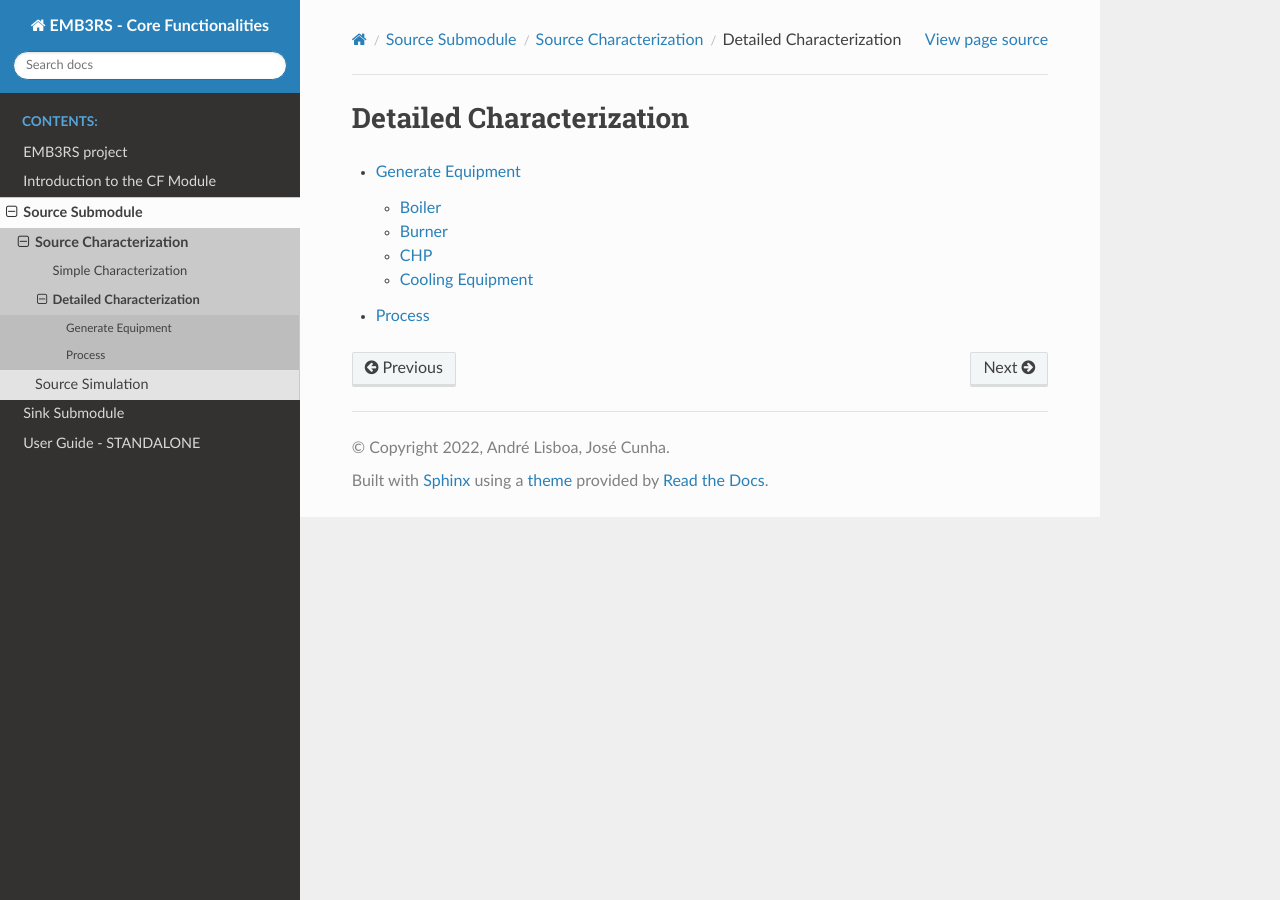
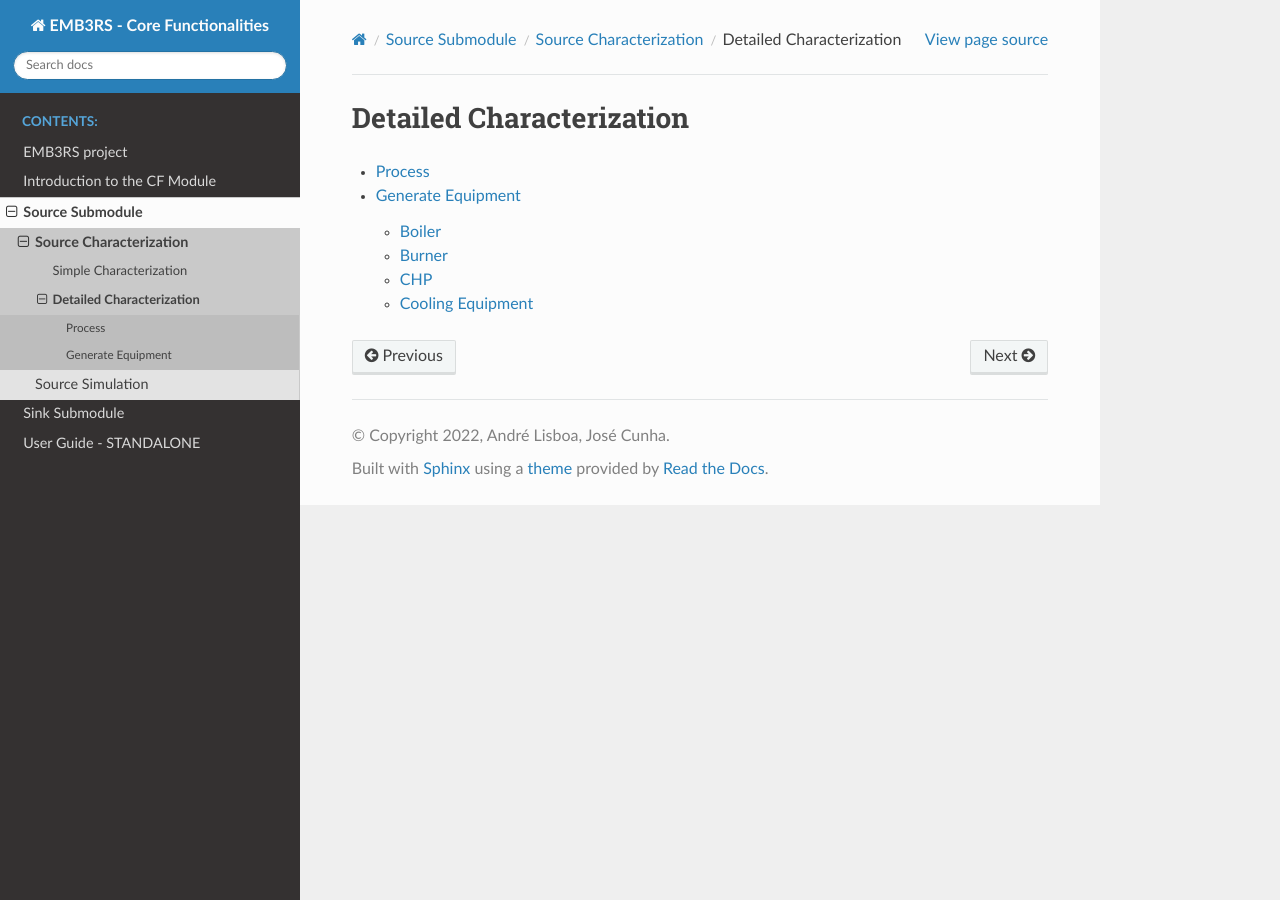
Before and after one commit to Emb3rs-Project/p-core-functionalities, a Sphinx documentation site: the page built from docs/DetailedCharacterization.rst, in a window 1280 px wide. Built offline with Sphinx 7.4.7 and the Read the Docs theme 2.0.0, drawn with Linux system fonts in a browser that asks for light colours.

Commit message:
UPDATE docs

```diff
--- a/docs/DetailedCharacterization.rst
+++ b/docs/DetailedCharacterization.rst
@@ -4,5 +4,5 @@ Detailed Characterization
 .. toctree::
    :maxdepth: 5
 
+   Process
    Generate_Equipment
-   Process
--- a/docs/Generate_Equipment.rst
+++ b/docs/Generate_Equipment.rst
@@ -9,6 +9,7 @@ Boiler
    :undoc-members:
    :show-inheritance:
 
+
 Burner
 --------------------------------------------------------------------------
 
@@ -16,6 +17,7 @@ Burner
    :members:
    :undoc-members:
    :show-inheritance:
+
 
 CHP
 -----------------------------------------------------------------------
```
Also changed, not shown: 11 other files.
